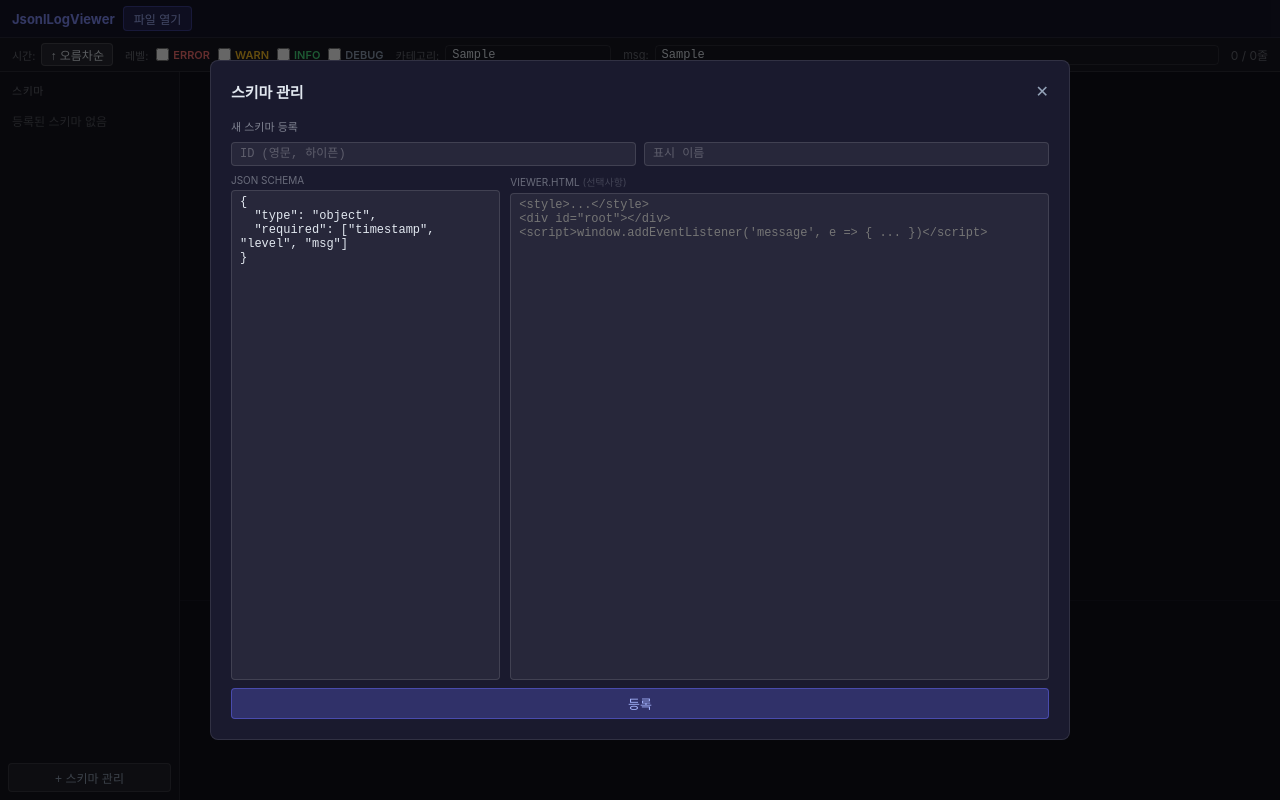
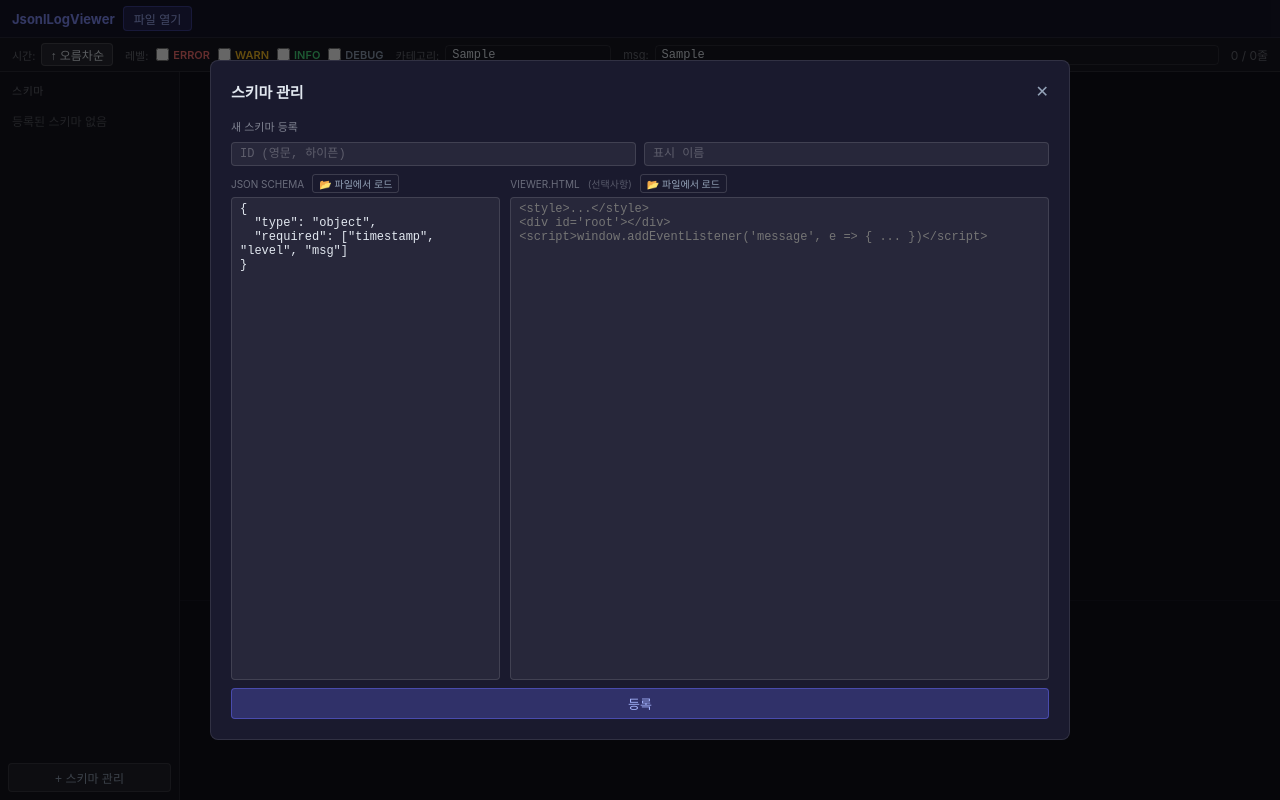
Before and after one commit to JuyeongYi/JsonlLogViewer, a React (Vite) app in the folder src/renderer/: page / in a window 1280 px wide. Both pictures are taken after typing "Sample", "Sample" into the empty fields and a click on the button "+ 스키마 관리". Built offline with nearby package versions, Linux system fonts and the light colour scheme.

Commit message:
fix: remove TS syntax from viewer HTML; add file load button to schema editor

```diff
--- a/src/renderer/src/components/SchemaManagement.tsx
+++ b/src/renderer/src/components/SchemaManagement.tsx
@@ -28,6 +28,24 @@ export function SchemaManagement({ schemas, onSave, onDelete, onClose, editTarge
       if (html) setViewerHtml(html)
     })
   }, [editTarget?.viewerPath])
+
+  const loadFile = (target: 'schema' | 'viewer') => {
+    const input = document.createElement('input')
+    input.type = 'file'
+    input.accept = target === 'schema' ? '.json' : '.html,.htm'
+    input.onchange = () => {
+      const file = input.files?.[0]
+      if (!file) return
+      const reader = new FileReader()
+      reader.onload = e => {
+        const text = e.target?.result as string
+        if (target === 'schema') setSchemaJson(text)
+        else setViewerHtml(text)
+      }
+      reader.readAsText(file, 'utf-8')
+    }
+    input.click()
+  }
 
   const handleSave = async () => {
     try { JSON.parse(schemaJson) } catch {
@@ -93,7 +111,12 @@ export function SchemaManagement({ schemas, onSave, onDelete, onClose, editTarge
         </div>
         <div style={{ display: 'flex', gap: 10, flex: 1, minHeight: 0, marginBottom: 8 }}>
           <div style={{ flex: 1, display: 'flex', flexDirection: 'column' }}>
-            <div style={{ fontSize: 10, opacity: 0.4, textTransform: 'uppercase', marginBottom: 4 }}>JSON Schema</div>
+            <div style={{ display: 'flex', alignItems: 'center', marginBottom: 4, gap: 8 }}>
+              <span style={{ fontSize: 10, opacity: 0.4, textTransform: 'uppercase' }}>JSON Schema</span>
+              <button onClick={() => loadFile('schema')} style={{ background: 'none', border: '1px solid rgba(255,255,255,0.15)', borderRadius: 3, color: '#94a3b8', cursor: 'pointer', fontSize: 10, padding: '1px 6px' }}>
+                📂 파일에서 로드
+              </button>
+            </div>
             <textarea
               placeholder='{"type":"object","required":["timestamp","level","msg"]}'
               value={schemaJson}
@@ -102,9 +125,20 @@ export function SchemaManagement({ schemas, onSave, onDelete, onClose, editTarge
             />
           </div>
           <div style={{ flex: 2, display: 'flex', flexDirection: 'column' }}>
-            <div style={{ fontSize: 10, opacity: 0.4, textTransform: 'uppercase', marginBottom: 4 }}>viewer.html <span style={{ opacity: 0.5 }}>(선택사항)</span></div>
+            <div style={{ display: 'flex', alignItems: 'center', marginBottom: 4, gap: 8 }}>
+              <span style={{ fontSize: 10, opacity: 0.4, textTransform: 'uppercase' }}>viewer.html</span>
+              <span style={{ fontSize: 10, opacity: 0.3 }}>(선택사항)</span>
+              <button onClick={() => loadFile('viewer')} style={{ background: 'none', border: '1px solid rgba(255,255,255,0.15)', borderRadius: 3, color: '#94a3b8', cursor: 'pointer', fontSize: 10, padding: '1px 6px' }}>
+                📂 파일에서 로드
+              </button>
+              {viewerHtml && (
+                <button onClick={() => setViewerHtml('')} style={{ background: 'none', border: '1px solid rgba(248,113,113,0.3)', borderRadius: 3, color: '#f87171', cursor: 'pointer', fontSize: 10, padding: '1px 6px' }}>
+                  × 초기화
+                </button>
+              )}
+            </div>
             <textarea
-              placeholder="<style>...</style>&#10;<div id=&quot;root&quot;></div>&#10;<script>window.addEventListener('message', e => { ... })</script>"
+              placeholder="<style>...</style>&#10;<div id='root'></div>&#10;<script>window.addEventListener('message', e => { ... })</script>"
               value={viewerHtml}
               onChange={e => setViewerHtml(e.target.value)}
               style={{ ...inputStyle, flex: 1, resize: 'none', fontFamily: 'monospace' }}
--- a/test-game-session-viewer.html
+++ b/test-game-session-viewer.html
@@ -98,7 +98,7 @@ window.addEventListener('message', e => {
 
   // 객체 필드 (rewards 등)
   for (const [k, v] of objects) {
-    const entries = Object.entries(v as object)
+    const entries = Object.entries(v)
     sections += `<div class="section">
       <div class="section-title">${k}</div>
       <div class="obj-block">${renderKV(entries)}</div>
```
